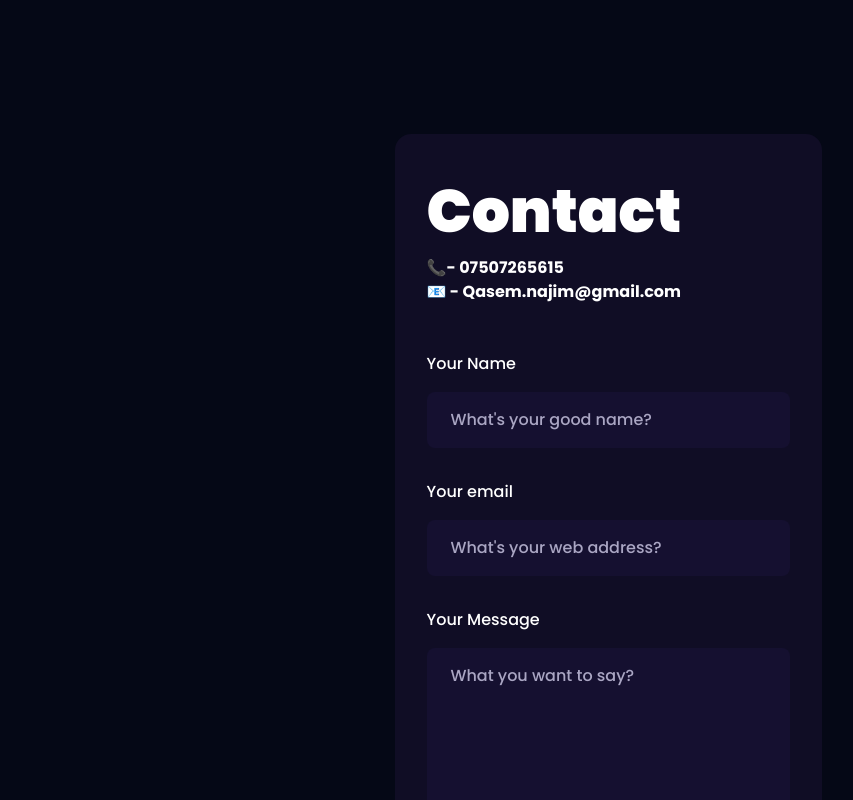
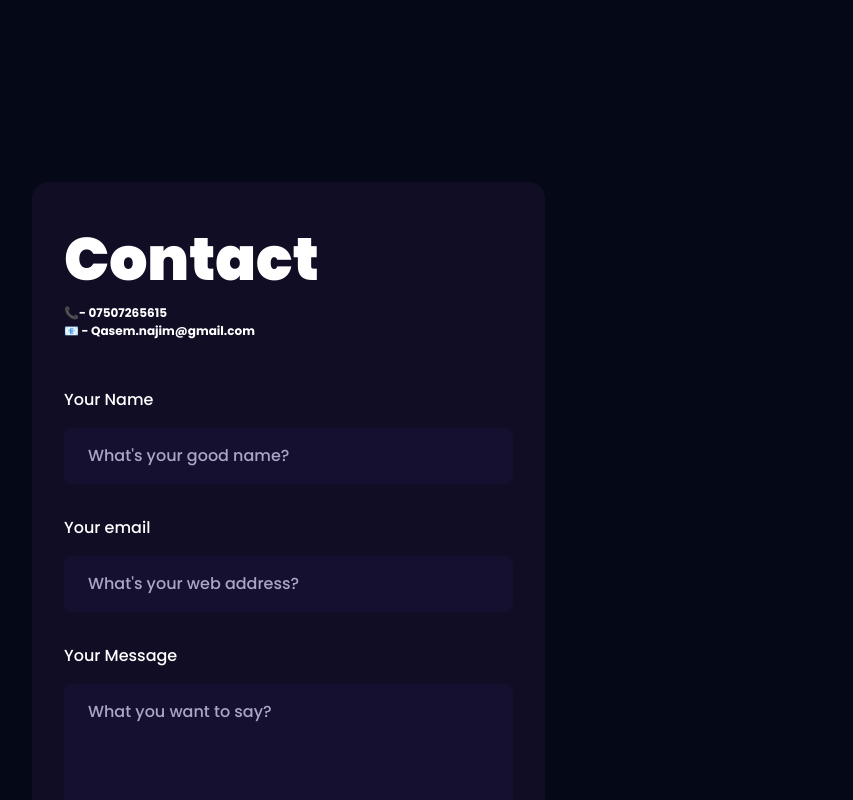
Before and after one commit to QasemPR/QasemBradosti, a React (Create React App) app: page / in a window 1280 px wide. Shown: the part 4440-5240 px from the top of the page, without its empty margins (32-885 px from the left). Built offline with nearby package versions, Linux system fonts and the light colour scheme.

Commit message:
Contact Changes

```diff
--- a/src/components/Contact.jsx
+++ b/src/components/Contact.jsx
@@ -3,6 +3,7 @@ import { motion } from "framer-motion";
 import emailjs from "@emailjs/browser";
 
 import { styles } from "../styles";
+import { EarthCanvas } from "./canvas";
 import { SectionWrapper } from "../hoc";
 import { slideIn } from "../utils/motion";
 
@@ -65,16 +66,16 @@ const Contact = () => {
 
   return (
     <div
-      className={`grid place-items-center overflow-hidden`}
+      className={`xl:mt-12 flex xl:flex-row flex-col-reverse gap-10 overflow-hidden`}
     >
       <motion.div
         variants={slideIn("left", "tween", 0.2, 1)}
         className='flex-[0.75] bg-black-100 p-8 rounded-2xl'
       >
-        <h3 className={styles.sectionHeadText}>Contact</h3>
+        <h3 className={styles.sectionHeadText}>Contact </h3>
 
-        <h1 style={{fontSize:16 ,fontWeight:'bold'}}>📞- 07507265615</h1>
-        <h1 style={{fontSize:16 ,fontWeight:'bold'}}>📧 - Qasem.najim@gmail.com</h1>
+        <h1 style={{fontSize:12 ,fontWeight:'bold'}}>📞- 07507265615</h1>
+        <h1 style={{fontSize:12 ,fontWeight:'bold'}}>📧 - Qasem.najim@gmail.com</h1>
 
         <form
           ref={formRef}
```
